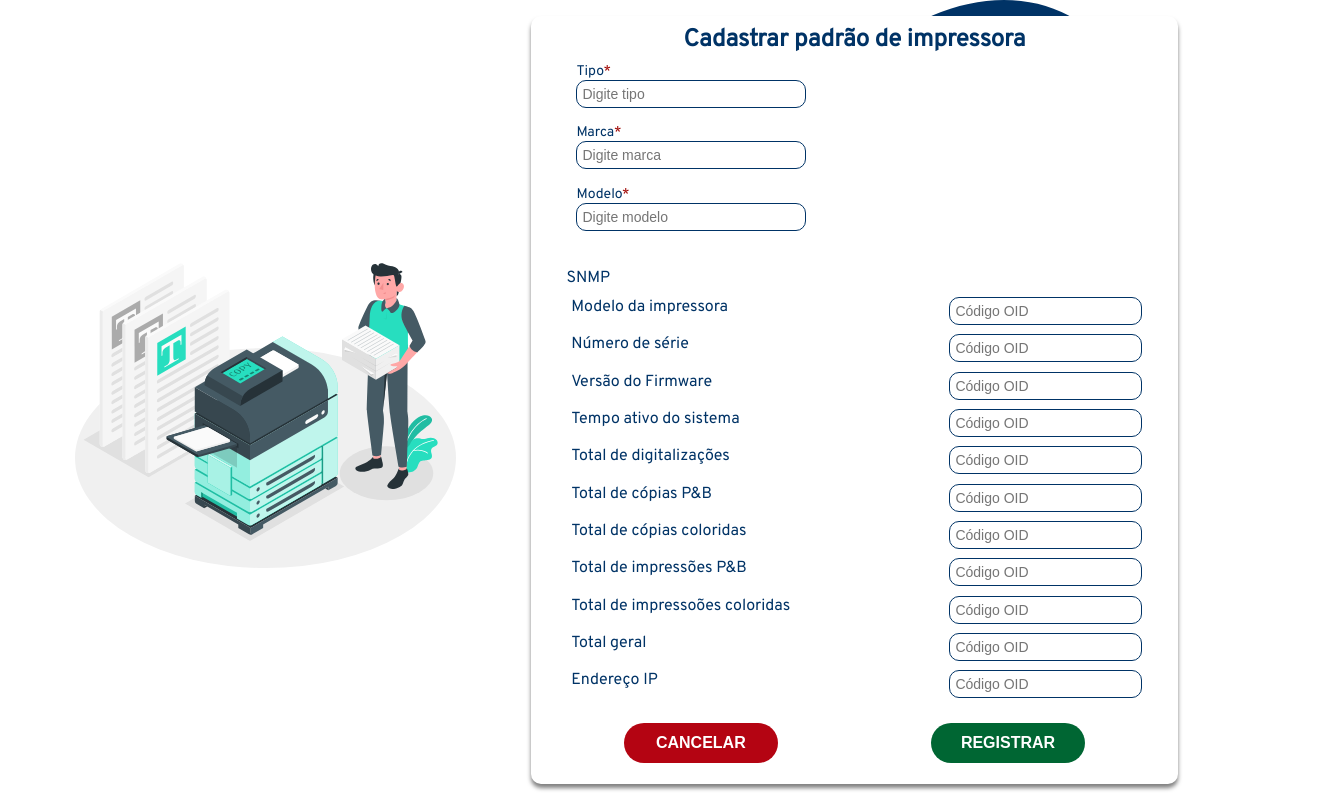
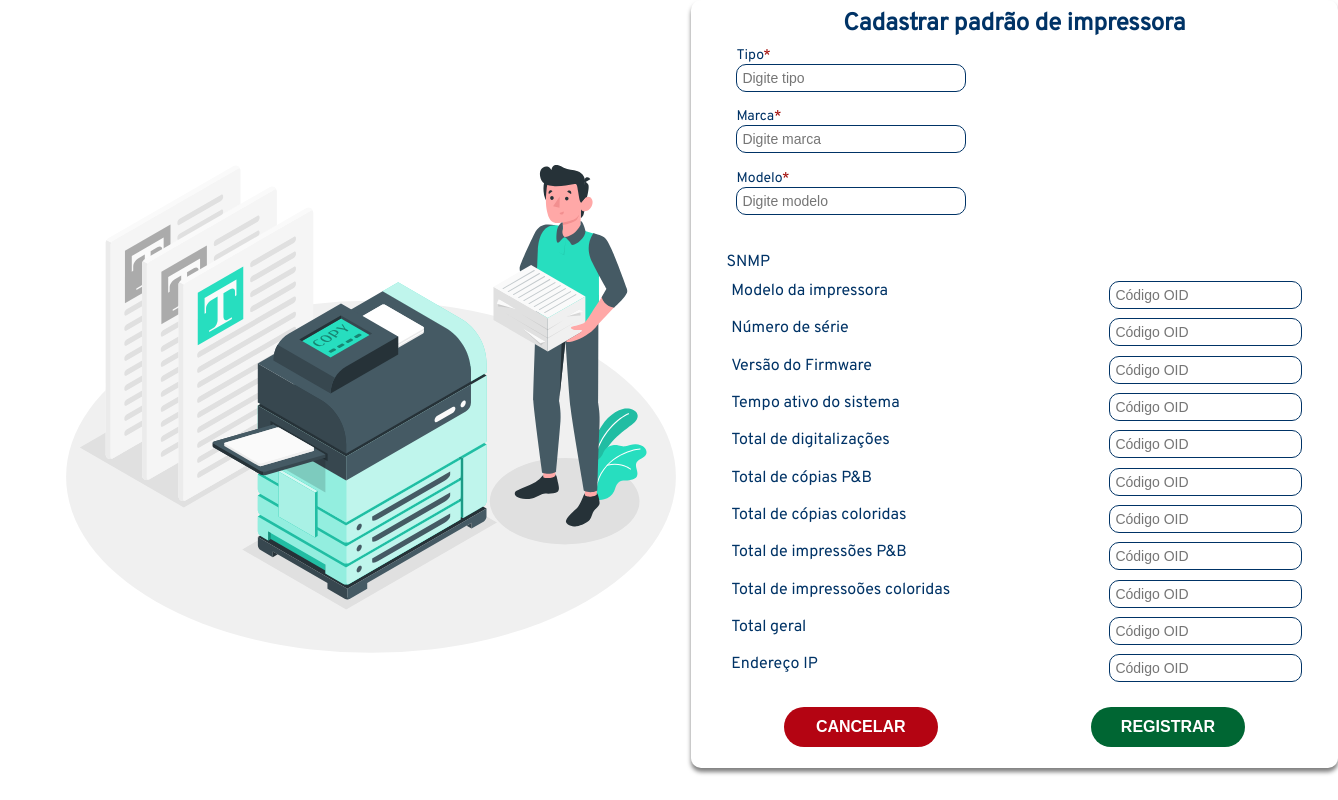
Before and after one commit to fga-eps-mds/2023.2-PrintGo-FrontEnd, a React (Create React App) app: page /padraoImpressora in a window 1280 px wide. Shown: the whole page, 1338 px wide, since content can reach past the window. Built offline with nearby package versions, Linux system fonts and the light colour scheme; no server answers.

Commit message:
:bug: (#165) Corrigindo css da página de cadastro de padrão

```diff
--- a/src/pages/PatternPrinter.js
+++ b/src/pages/PatternPrinter.js
@@ -1,13 +1,13 @@
 import "../style/pages/patternPrinter.css";
 import React from "react";
 import PrinterPatternForm from "../components/forms/PrinterPatternForm.js";
-import registerPrinter_image from "../assets/registerPrinter_image.svg";
+import patternPrinter from "../assets/registerPrinter_image.svg";
 
-export default function PatternPrinter(){
-    return(
-        <div id="register-printer-pattern-container">
-            <img alt="" src={registerPrinter_image} />
-            <PrinterPatternForm/>
-        </div>
-    );
+export default function PatternPrinter() {
+  return (
+    <div id="register-printer-pattern-container">
+      <img alt="man" src={patternPrinter} />
+      <PrinterPatternForm />
+    </div>
+  );
 }
--- a/src/style/pages/patternPrinter.css
+++ b/src/style/pages/patternPrinter.css
@@ -1,20 +1,17 @@
 #register-printer-pattern-container {
-
-    height: 100vh;
-    width: 100vw;
   display: flex;
   justify-content: space-between;
   align-items: center;
 }
 
-#register-printer-pattern-container img{
+#register-printer-pattern-container img {
   /*margin-left: 5vw;*/
+  margin-left: 4vw;
   width: 50vw;
-    height: 50vh;
 }
 
 @media (max-width: 900px) {
-    #registerPrinter-container img{
+  #registerPrinter-container img {
     /* width: 100px; */
     display: auto;
   }
```
Lines whose indentation alone changed are shown as unchanged.
